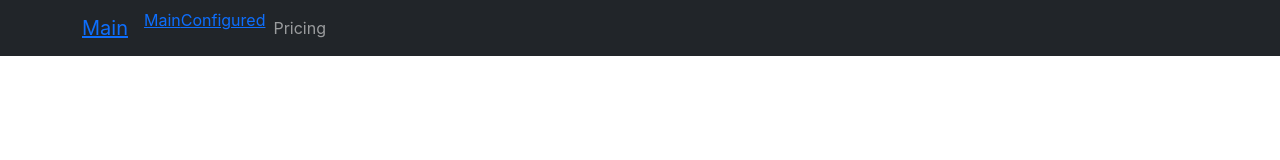
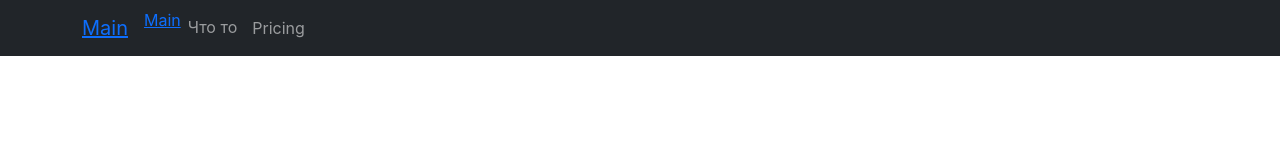
Before and after one commit to enot58/new_askue_react, a React (Create React App) app in the folder client/: page / in a window 1280 px wide. Shown: the top 160 px of the page. Built offline with nearby package versions, Linux system fonts and the light colour scheme.

Commit message:
Обновлён

```diff
--- a/client/src/components/NavBar.jsx
+++ b/client/src/components/NavBar.jsx
@@ -1,6 +1,8 @@
 import React from 'react';
 import {Container ,Navbar, Nav} from "react-bootstrap"
 import {Link, Routes} from "react-router-dom";
+import NavItem from "./UI/navItem/NavItem";
+
 const NavBar = () => {
     return (
 
@@ -13,7 +15,8 @@ const NavBar = () => {
 
                             {/*<Nav.Link><Link to="/main">Main</Link></Nav.Link>
                             <Nav.Link><Link to="/configured">Configured</Link></Nav.Link>*/}
-                            <Nav.Item><Link to="/configured">Configured</Link></Nav.Item>
+                            {/*<Nav.Item><Link to="/configured">Configured</Link></Nav.Item>*/}
+                            <NavItem newLink = {"/mai"}>Что то</NavItem>
                             <Nav.Link href="#pricing">Pricing</Nav.Link>
                         </Nav>
                     </Container>
--- a/client/src/components/UI/navItem/NavItem.jsx
+++ b/client/src/components/UI/navItem/NavItem.jsx
@@ -1,10 +1,10 @@
 import React from 'react';
-
-const NavItem = () => {
+import {Link} from "react-router-dom";
+import {Nav} from "react-bootstrap";
+import classes from "./NavItem.module.css"
+const NavItem = (props) => {
     return (
-        <div>
-
-        </div>
+        <Nav.Item><Link className={classes.myNavItem} to={props.newLink}>{props.children}</Link></Nav.Item>
     );
 };
 
--- a/client/src/components/UI/navItem/NavItem.module.css
+++ b/client/src/components/UI/navItem/NavItem.module.css
@@ -0,0 +1,13 @@
+.myNavItem {
+    display: flex;
+    align-items: center;
+    justify-content: center;
+    color: #9a9c9e;
+    text-decoration: none;
+    margin: 7px;
+}
+
+.myNavItem:hover {
+    color: #d3d0d0;
+    transition: 0.2s;
+}
```
